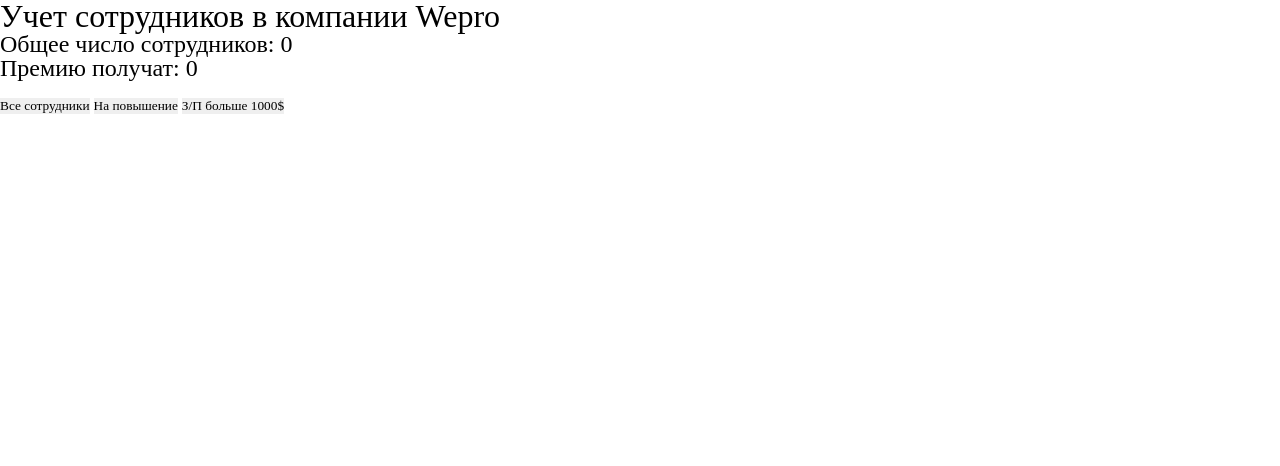
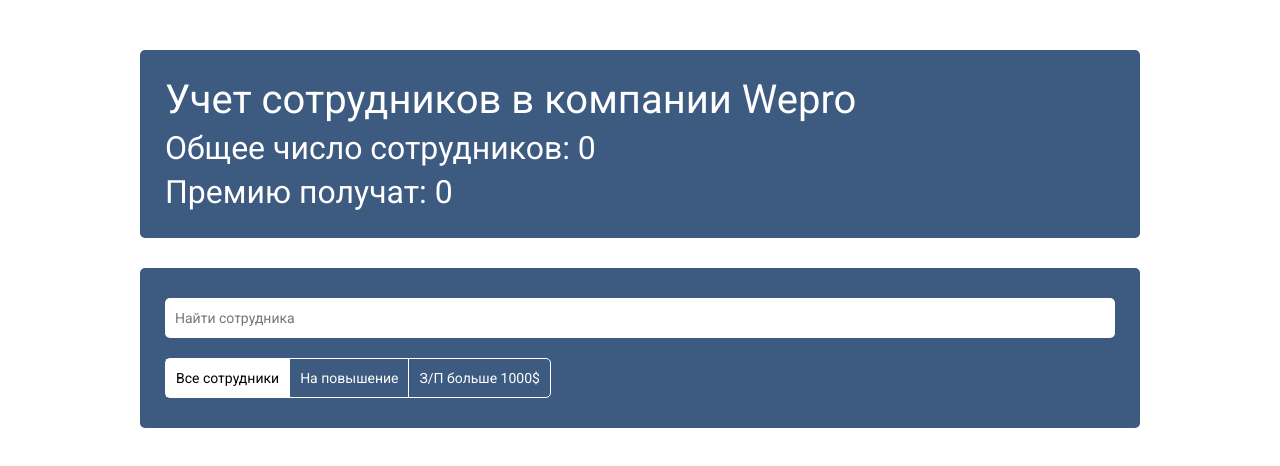
Before and after one commit to Eldorbek06/Office-app, a website built with Vite: page index.html in a window 1280 px wide. Built offline with nearby package versions, Linux system fonts and the light colour scheme.

Commit message:
header scss completed

```diff
--- a/index.html
+++ b/index.html
@@ -6,7 +6,7 @@
 	<meta http-equiv="X-UA-Compatible" content="IE=edge">
 	<meta name="viewport" content="width=device-width, initial-scale=1.0" />
 	<link rel="stylesheet" href="/src/scss/min.scss">
-	<link rel="stylesheet" href="/src/scss/min.scss">
+	<link rel="stylesheet" href="/src/scss/style.scss">
 	<title>Office app</title>
 </head>
 
@@ -27,9 +27,9 @@
 					</h2>
 				</div>
 				<div class="header__actions">
-					<input class="header__inp" type="text">
+					<input class="header__inp" type="text" placeholder="Найти сотрудника">
 					<div class="header__btns">
-						<button class="header__btn" id="all-employees">Все сотрудники</button>
+						<button class="header__btn header__btn_active" id="all-employees">Все сотрудники</button>
 						<button class="header__btn" id="for-promotion">На повышение</button>
 						<button class="header__btn" id="over">З/П больше <span id="over-count">1000</span>$</button>
 					</div>
--- a/src/scss/style.scss
+++ b/src/scss/style.scss
@@ -0,0 +1,87 @@
+@import url(https://fonts.googleapis.com/css?family=Roboto:100,100italic,300,300italic,regular,italic,500,500italic,700,700italic,900,900italic);
+
+* {
+    font-family: 'Roboto';
+}
+
+.container {
+    max-width: 1040px;
+    padding: 0 20px;
+    margin: 0 auto;
+}
+
+.header {
+    margin-top: 50px;
+
+    &__inner {
+        color: white;
+    }
+
+    &__text {
+        padding: 30px 25px;
+        border-radius: 5px;
+        background-color: #3d5a80;
+        display: flex;
+        flex-direction: column;
+        gap: 12px;
+        align-items: start;
+        font-weight: 500;
+    }
+
+    &__title {
+        font-size: 40px;
+    }
+
+    &__employees-total {
+        font-size: 32px;
+    }
+
+    &__prizers {
+        font-size: 32px;
+    }
+
+    &__actions {
+        margin-top: 30px;
+        padding: 30px 25px;
+        border-radius: 5px;
+        background-color: #3d5a80;
+    }
+
+    &__inp {
+        width: 100%;
+        height: 40px;
+        padding: 10px;
+        border-radius: 5px;
+        margin-bottom: 20px;
+
+        &::placeholder{
+            font-size: 14px;
+        }
+    }
+
+    &__btns {
+        display: flex;
+        border-radius: 5px;
+        height: 40px;
+        border: 1px solid white;
+        width: fit-content;
+    }
+
+    &__btn {
+        color: white;
+        font-size: 14px;
+        padding: 8px 10px;
+        background-color: transparent;
+        transition: .2s;
+
+        &:hover,
+        &_active{
+            background-color: white;
+            color: black;
+        }
+
+        &:not(:last-child){
+            border-right: 1px solid white;
+        }
+    }
+}
```
